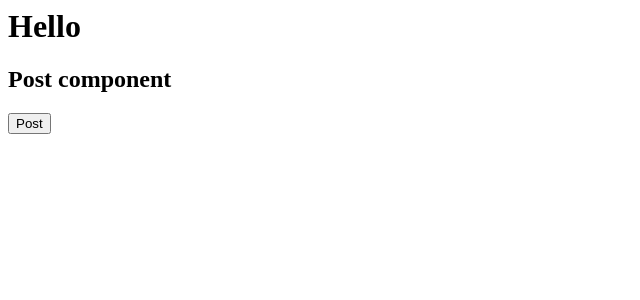
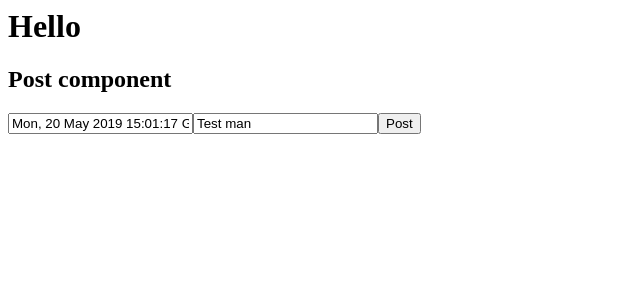
Before and after one commit to tamakiii-sandbox/javascript-asnyc, a React app: page / in a window 1280 px wide. Shown: the top 300 px of the page, without its empty margins (0-640 px from the left). Built offline with nearby package versions, Linux system fonts and the light colour scheme.

Commit message:
using hooks

```diff
--- a/src/app/component/post.tsx
+++ b/src/app/component/post.tsx
@@ -1,4 +1,4 @@
-import React from "react"
+import React, { useState }  from "react"
 import * as post from "../../api/post"
 
 class MyError extends Error {}
@@ -23,12 +23,12 @@ const postPost = async (entity: post.Post) : Promise<post.PostResult> => {
     }
 }
 
-const doPostPost = (): void => {
+const doPostPost = (title: string, author: string) => {
     try {
         const response = postPost({
             // id: 2,
-            title: (new Date()).toUTCString(),
-            author: "",
+            title,
+            author,
         })
 
         response.then(response => {
@@ -43,13 +43,32 @@ const doPostPost = (): void => {
     }
 
 }
+
 interface Props {}
 
 export default function Component(props: Props) {
+    const [title, setTitle] = useState<string>((new Date()).toUTCString());
+    const [author, setAuthor] = useState<string>("Test man");
+
     return (
         <>
             <h2>Post component</h2>
-            <button onClick={doPostPost}>Post</button>
+            <input
+                type="text"
+                name="title"
+                placeholder="title"
+                value={title}
+                onChange={e => setTitle(e.target.value)}
+            />
+            <input
+                type="text"
+                name="author"
+                placeholder="author"
+                value={author}
+                onChange={e => setAuthor(e.target.value)}
+            />
+
+            <button onClick={e => doPostPost(title, author)}>Post</button>
         </>
     )
 }
```
